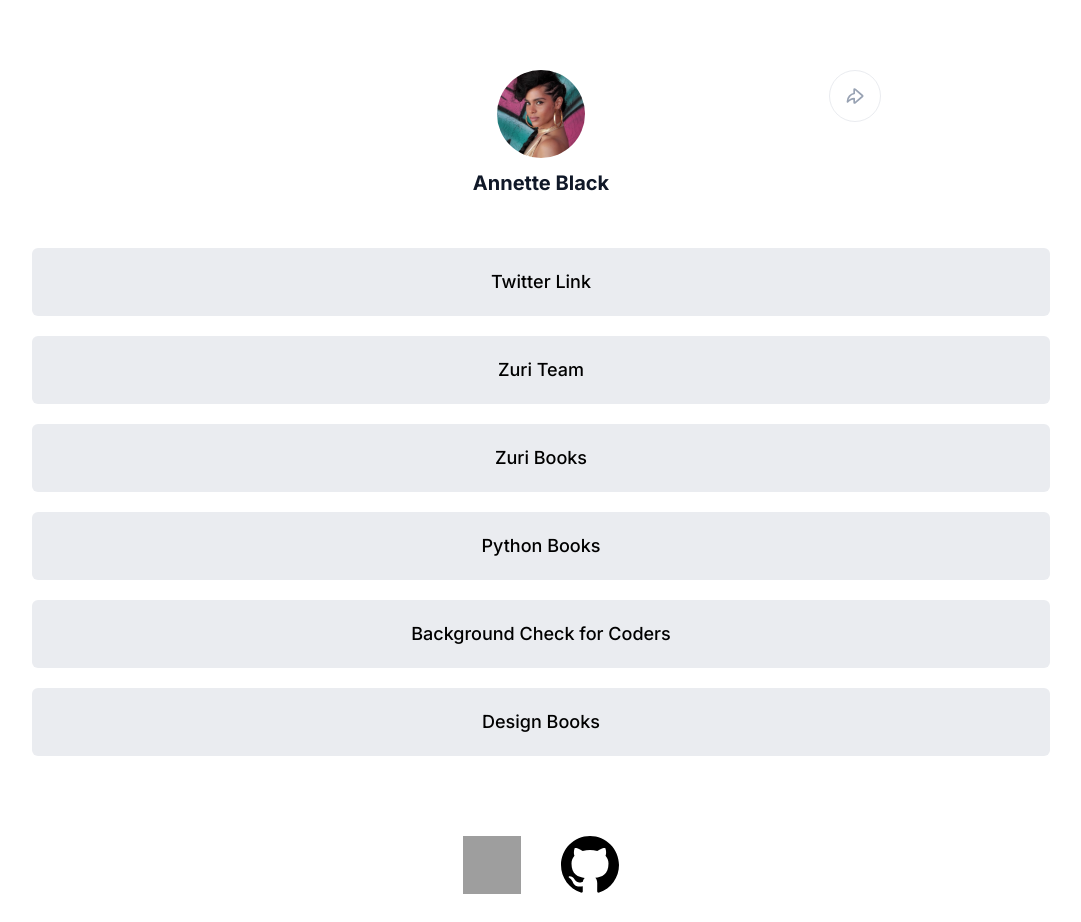
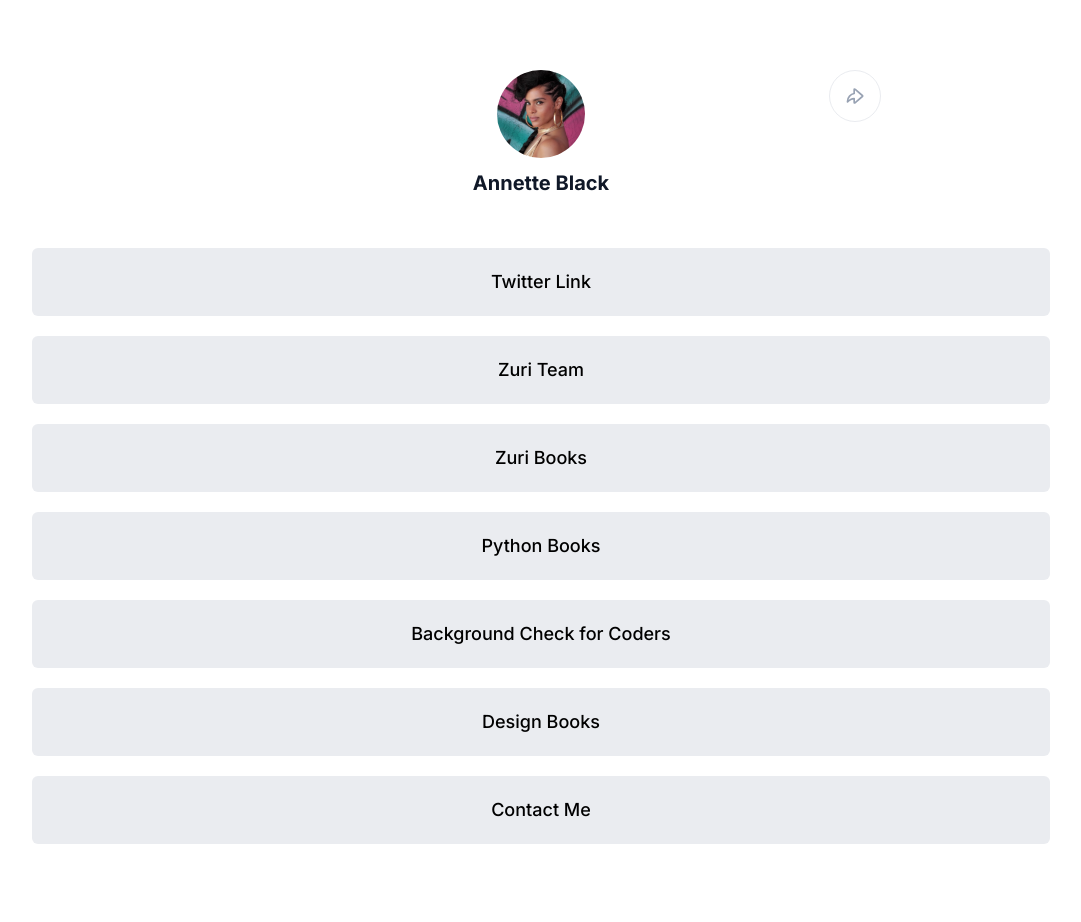
Before and after one commit to muhaj-dev/HNG-task-2, a React (Create React App) app: page / in a window 1280 px wide. Shown: the top 922 px of the page, without its empty margins (99-1180 px from the left). Built offline with nearby package versions, Linux system fonts and the light colour scheme; grey boxes are pictures that could not be loaded.

Commit message:
feat: Adding new a Contact page into the application

```diff
--- /dev/null
+++ b/postcss.config.js
@@ -0,0 +1,6 @@
+module.exports = {
+  plugins: {
+    tailwindcss: {},
+    autoprefixer: {},
+  },
+}
--- a/src/App.js
+++ b/src/App.js
@@ -1,10 +1,16 @@
 import './App.css';
-import Home from './Home';
+import Home from './pages/Home';
+import { Routes, Route } from "react-router-dom";
+import Contact from './pages/Contact';
+
 
 function App() {
   return (
     <>
-      <Home />
+      <Routes>
+          <Route path="/" element={<Home />} />
+          <Route path="contact" element={<Contact />} />
+      </Routes>
     </>
   );
 }
--- a/src/Component/Link.jsx
+++ b/src/Component/Link.jsx
@@ -33,6 +33,11 @@ const weblinks = [
         weblink: "https://books.zuri.team/design-rules",
         id: "book__design"
       },
+      {
+        name: "Contact Me",
+        weblink: "contact",
+        id: "contact"
+      },
   ];
 
 const Link = () => {
--- /dev/null
+++ b/src/Component/Validate.js
@@ -0,0 +1,12 @@
+const validate = (values) => {
+    const errors = {};
+
+    if (!values.message) {
+        errors.message = "Password is required";
+      } else if (values.message.length < 6) {
+        errors.message = "Please enter a message";
+      }
+    return errors;
+  };
+
+  export default validate;
--- a/src/index.css
+++ b/src/index.css
@@ -1,3 +1,7 @@
+@tailwind base;
+@tailwind components;
+@tailwind utilities;
+
 body {
   margin: 0;
   font-family: -apple-system, BlinkMacSystemFont, 'Segoe UI', 'Roboto', 'Oxygen',
--- a/src/index.js
+++ b/src/index.js
@@ -2,12 +2,15 @@ import React from 'react';
 import ReactDOM from 'react-dom/client';
 import './index.css';
 import App from './App';
+import { BrowserRouter } from "react-router-dom";
 import reportWebVitals from './reportWebVitals';
 
 const root = ReactDOM.createRoot(document.getElementById('root'));
 root.render(
   <React.StrictMode>
-    <App />
+    <BrowserRouter>
+     <App />
+    </BrowserRouter>
   </React.StrictMode>
 );
 
--- /dev/null
+++ b/src/pages/Contact.js
@@ -0,0 +1,27 @@
+import React,{useState} from "react";
+import validate from "../Component/Validate";
+import { useFormik } from "formik";
+
+function Contact() {
+    const [inputVal, setInputVal] = useState('')
+    const [email, setEmail] = useState('')
+
+  const formik = useFormik({
+    initialValues: {
+      firstName: "",
+      lastName: "",
+      email: "",
+    },
+    validate,
+    onSubmit: (values) => {
+      console.log(JSON.stringify(values, null, 2));
+    },
+  });
+  return (
+    <form onSubmit={formik.handleSubmit}>
+
+    </form>
+  );
+}
+
+export default Contact;
--- a/src/Home.jsx
+++ b/src/pages/Home.jsx
@@ -1,5 +1,5 @@
 import React from 'react'
-import User from './Component/User'
+import User from '../Component/User'
 
 const Home = () => {
   return (
--- /dev/null
+++ b/tailwind.config.js
@@ -0,0 +1,8 @@
+/** @type {import('tailwindcss').Config} */
+module.exports = {
+  content: ["./src/**/*.{js,jsx,ts,tsx}"],
+  theme: {
+    extend: {},
+  },
+  plugins: [],
+}
```
Also changed, not shown: package.json (+7 -0 lines), src/setupTests.js (deleted, +0 -5 lines), 1 other file (tests, documents, lock files or other folders).
